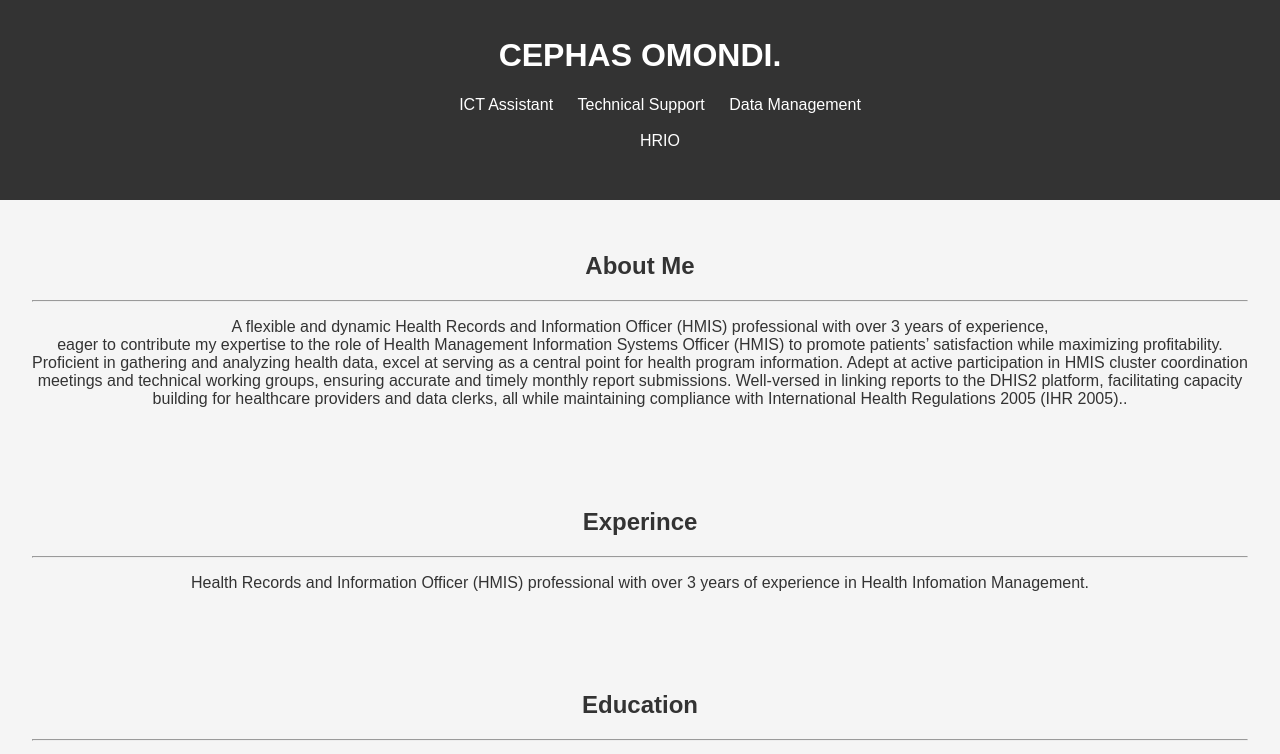
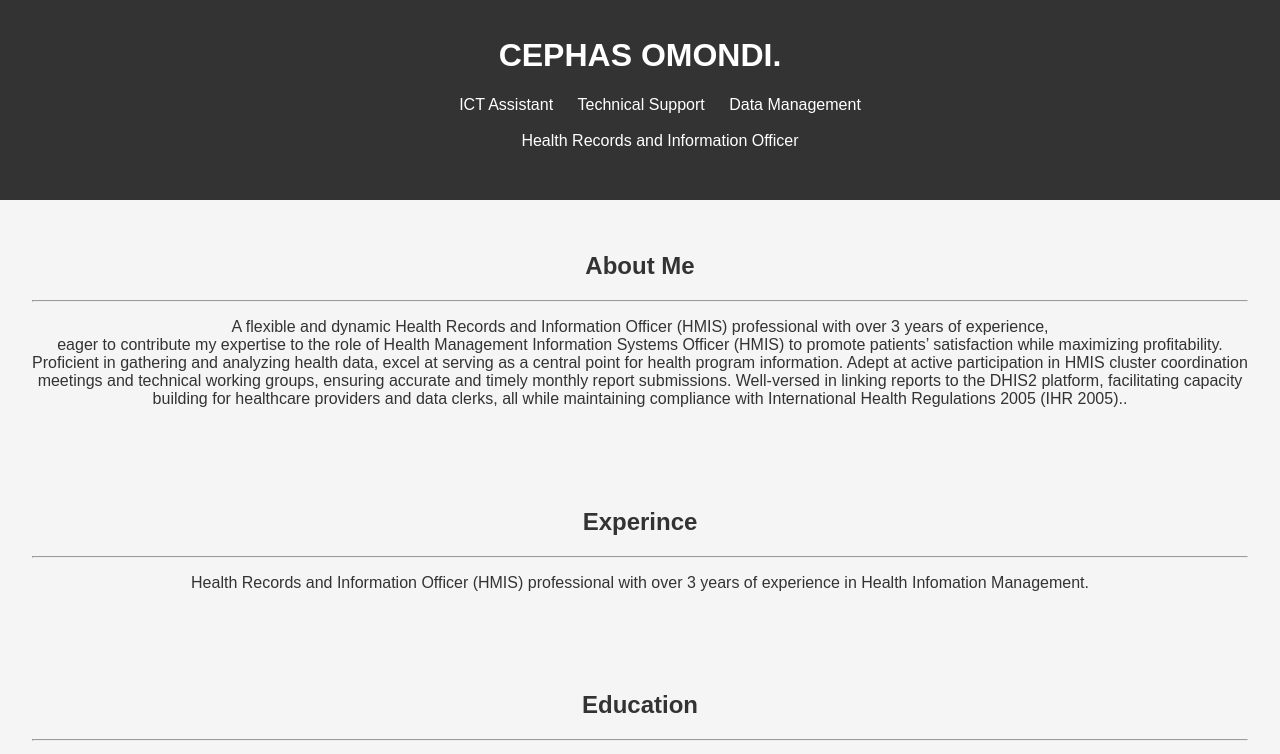
Before and after one commit to CEPHASOMONDI/cephas-portfolio, a plain HTML site: page index.html in a window 1280 px wide. Shown: the top 754 px of the page. Drawn offline with Linux system fonts and the light colour scheme.

Commit message:
update index.html

```diff
--- a/index.html
+++ b/index.html
@@ -14,7 +14,7 @@
                 <li><a href="#ICT Assistant">ICT Assistant</a></li>
                 <li><a href="#Technical Support">Technical Support</a></li>
                 <li><a href="#Data Management">Data Management</a></li><br>
-                <li><center><a href="#HRIO">HRIO</center></a></li>
+                <li><center><a href="#Health Records and Information Officer">Health Records and Information Officer</center></a></li>
             </ul>
         </nav>
     </header>
```
